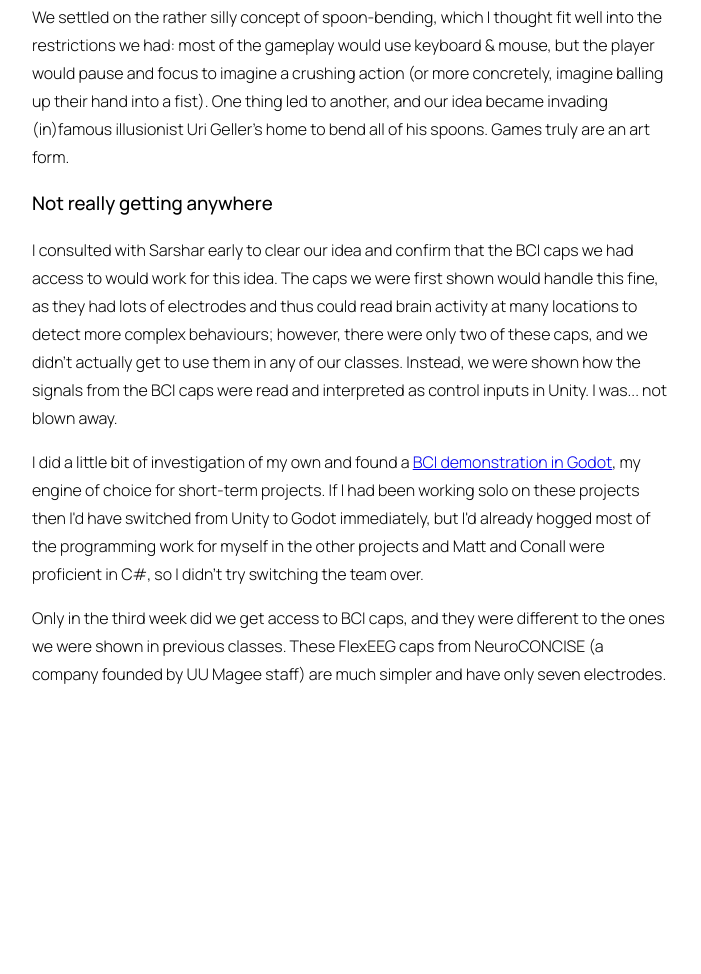
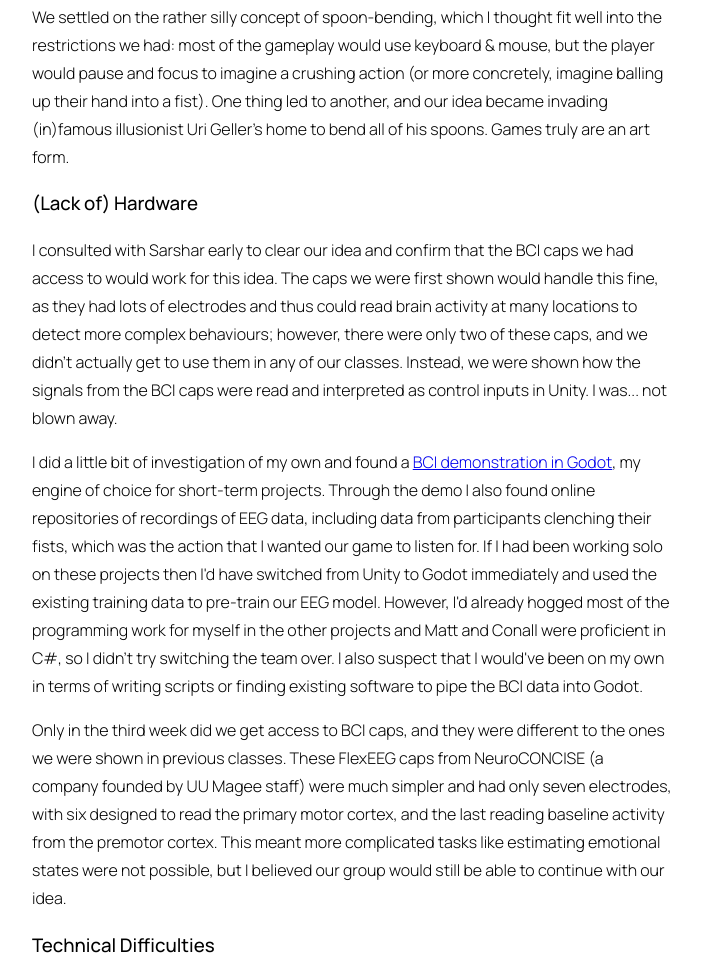
Before and after one commit to memequester/memequester.github.io, an Eleventy site: page src/blogs/contemporary.md in a window 1280 px wide. Shown: the part 5625-6599 px from the top of the page, without its empty margins (288-989 px from the left). Before the commit the page ends 6521 px from the top, so only its background shows below. Built offline with nearby package versions, Linux system fonts and the light colour scheme; Eleventy itself is replaced by a stand-in of ours; files that its build step writes are made by us from their sources; files whose address does not match are found by name; a web font is replaced by a local one; what prettier would draw is missing.

Commit message:
Update contemporary.md

```diff
--- a/src/blogs/contemporary.md
+++ b/src/blogs/contemporary.md
@@ -66,9 +66,11 @@ The very long introductory lecture made it clear that the actual brain-controlle
 
 We settled on the rather silly concept of spoon-bending, which I thought fit well into the restrictions we had: most of the gameplay would use keyboard & mouse, but the player would pause and focus to imagine a crushing action (or more concretely, imagine balling up their hand into a fist). One thing led to another, and our idea became invading (in)famous illusionist Uri Geller's home to bend all of his spoons. Games truly are an art form.
 
-### Not really getting anywhere
+### (Lack of) Hardware
 I consulted with Sarshar early to clear our idea and confirm that the BCI caps we had access to would work for this idea. The caps we were first shown would handle this fine, as they had lots of electrodes and thus could read brain activity at many locations to detect more complex behaviours; however, there were only two of these caps, and we didn't actually get to use them in any of our classes. Instead, we were shown how the signals from the BCI caps were read and interpreted as control inputs in Unity. I was... not blown away.
 
-I did a little bit of investigation of my own and found a [BCI demonstration in Godot](https://medium.com/@nerveinvader/controlling-godot-with-brainwaves-in-less-than-100-lines-of-code-4465982a21eb), my engine of choice for short-term projects. If I had been working solo on these projects then I'd have switched from Unity to Godot immediately, but I'd already hogged most of the programming work for myself in the other projects and Matt and Conall were proficient in C#, so I didn't try switching the team over.
+I did a little bit of investigation of my own and found a [BCI demonstration in Godot](https://medium.com/@nerveinvader/controlling-godot-with-brainwaves-in-less-than-100-lines-of-code-4465982a21eb), my engine of choice for short-term projects. Through the demo I also found online repositories of recordings of EEG data, including data from participants clenching their fists, which was the action that I wanted our game to listen for. If I had been working solo on these projects then I'd have switched from Unity to Godot immediately and used the existing training data to pre-train our EEG model. However, I'd already hogged most of the programming work for myself in the other projects and Matt and Conall were proficient in C#, so I didn't try switching the team over. I also suspect that I would've been on my own in terms of writing scripts or finding existing software to pipe the BCI data into Godot.
 
-Only in the third week did we get access to BCI caps, and they were different to the ones we were shown in previous classes. These FlexEEG caps from NeuroCONCISE (a company founded by UU Magee staff) are much simpler and have only seven electrodes.
+Only in the third week did we get access to BCI caps, and they were different to the ones we were shown in previous classes. These FlexEEG caps from NeuroCONCISE (a company founded by UU Magee staff) were much simpler and had only seven electrodes, with six designed to read the primary motor cortex, and the last reading baseline activity from the premotor cortex. This meant more complicated tasks like estimating emotional states were not possible, but I believed our group would still be able to continue with our idea.
+
+### Technical Difficulties
```
